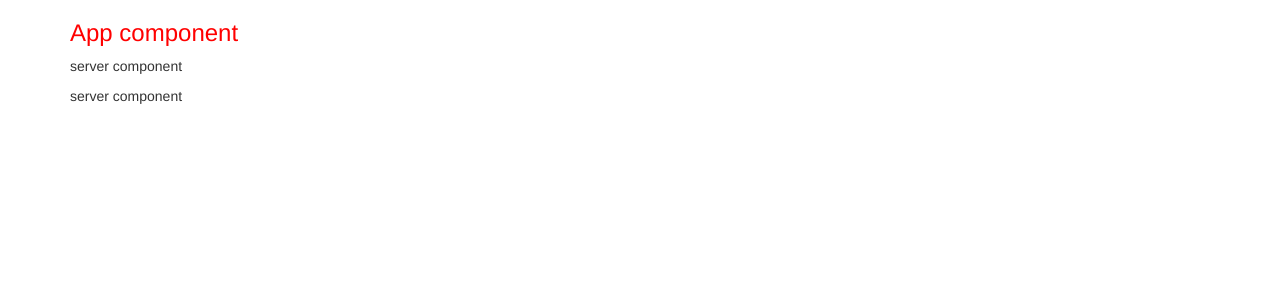
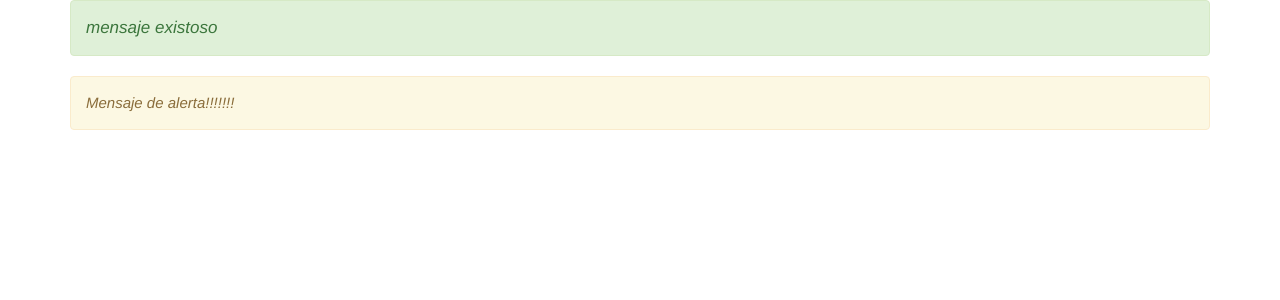
Before and after one commit to megalocoman/first-app, an Angular app: page / in a window 1280 px wide. Shown: the top 300 px of the page. Built offline with nearby package versions, Linux system fonts and the light colour scheme.

Commit message:
first assigment

```diff
--- a/src/app/app.component.html
+++ b/src/app/app.component.html
@@ -1,8 +1,12 @@
 <div class="container">
   <div class="row">
     <div class="col-xs-12">
-      <h3>App component</h3>
-      <app-servers></app-servers>
+      <!-- <h3>App component</h3> -->
+      <!-- <app-servers></app-servers> -->
+
+      <app-success-alert></app-success-alert>
+      <app-warning-alert></app-warning-alert>
+
     </div>
   </div>
 </div>
--- a/src/app/app.component.ts
+++ b/src/app/app.component.ts
@@ -3,12 +3,12 @@ import { Component } from '@angular/core';
 @Component({
   selector: 'app-root',
   templateUrl: './app.component.html',
-  // styleUrls: ['./app.component.css']
-  styles:[`
-    h3{
-      color: red
-    }
-  `]
+  styleUrls: ['./app.component.css']
+  // styles:[`
+  //   h3{
+  //     color: red
+  //   }
+  // `]
 })
 export class AppComponent {
   name = 'ninooooooo ';
--- a/src/app/app.module.ts
+++ b/src/app/app.module.ts
@@ -5,12 +5,16 @@ import { FormsModule } from '@angular/forms';
 import { AppComponent } from './app.component';
 import { ServerComponent } from './server/server.component';
 import { ServersComponent } from './servers/servers.component';
+import { WarningAlertComponent } from './components/warning-alert/warning-alert.component';
+import { SuccessAlertComponent } from './components/success-alert/success-alert.component';
 
 @NgModule({
   declarations: [
     AppComponent,
     ServerComponent,
-    ServersComponent
+    ServersComponent,
+    WarningAlertComponent,
+    SuccessAlertComponent
 
   ],
   imports: [
--- /dev/null
+++ b/src/app/components/success-alert/success-alert.component.css
@@ -0,0 +1,4 @@
+p{
+  font-size: 17px;
+  font-style: oblique;
+}
--- /dev/null
+++ b/src/app/components/success-alert/success-alert.component.html
@@ -0,0 +1,4 @@
+<div class="alert alert-success" role="alert">
+
+ <p>mensaje existoso</p>
+</div>
--- /dev/null
+++ b/src/app/components/success-alert/success-alert.component.ts
@@ -0,0 +1,15 @@
+import { Component, OnInit } from '@angular/core';
+
+@Component({
+  selector: 'app-success-alert',
+  templateUrl: './success-alert.component.html',
+  styleUrls: ['./success-alert.component.css']
+})
+export class SuccessAlertComponent implements OnInit {
+
+  constructor() { }
+
+  ngOnInit(): void {
+  }
+
+}
--- /dev/null
+++ b/src/app/components/warning-alert/warning-alert.component.css
@@ -0,0 +1,4 @@
+p{
+  font-size: 15px;
+  font-style: italic;
+}
--- /dev/null
+++ b/src/app/components/warning-alert/warning-alert.component.html
@@ -0,0 +1,4 @@
+<div class="alert alert-warning" role="alert">
+  <p>Mensaje de alerta!!!!!!!</p>
+
+</div>
--- /dev/null
+++ b/src/app/components/warning-alert/warning-alert.component.ts
@@ -0,0 +1,15 @@
+import { Component, OnInit } from '@angular/core';
+
+@Component({
+  selector: 'app-warning-alert',
+  templateUrl: './warning-alert.component.html',
+  styleUrls: ['./warning-alert.component.css']
+})
+export class WarningAlertComponent implements OnInit {
+
+  constructor() { }
+
+  ngOnInit(): void {
+  }
+
+}
```
Also changed, not shown: 1 other file (tests, documents, lock files or other folders).
